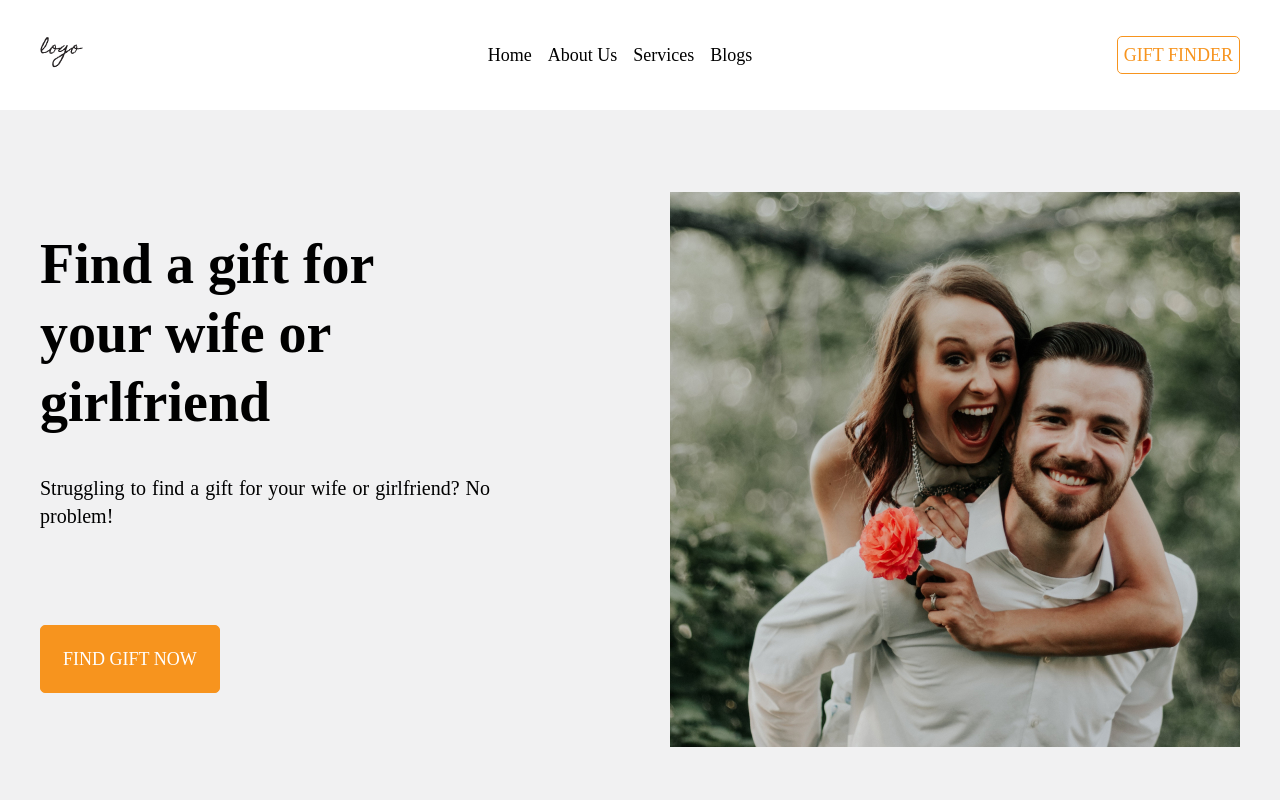
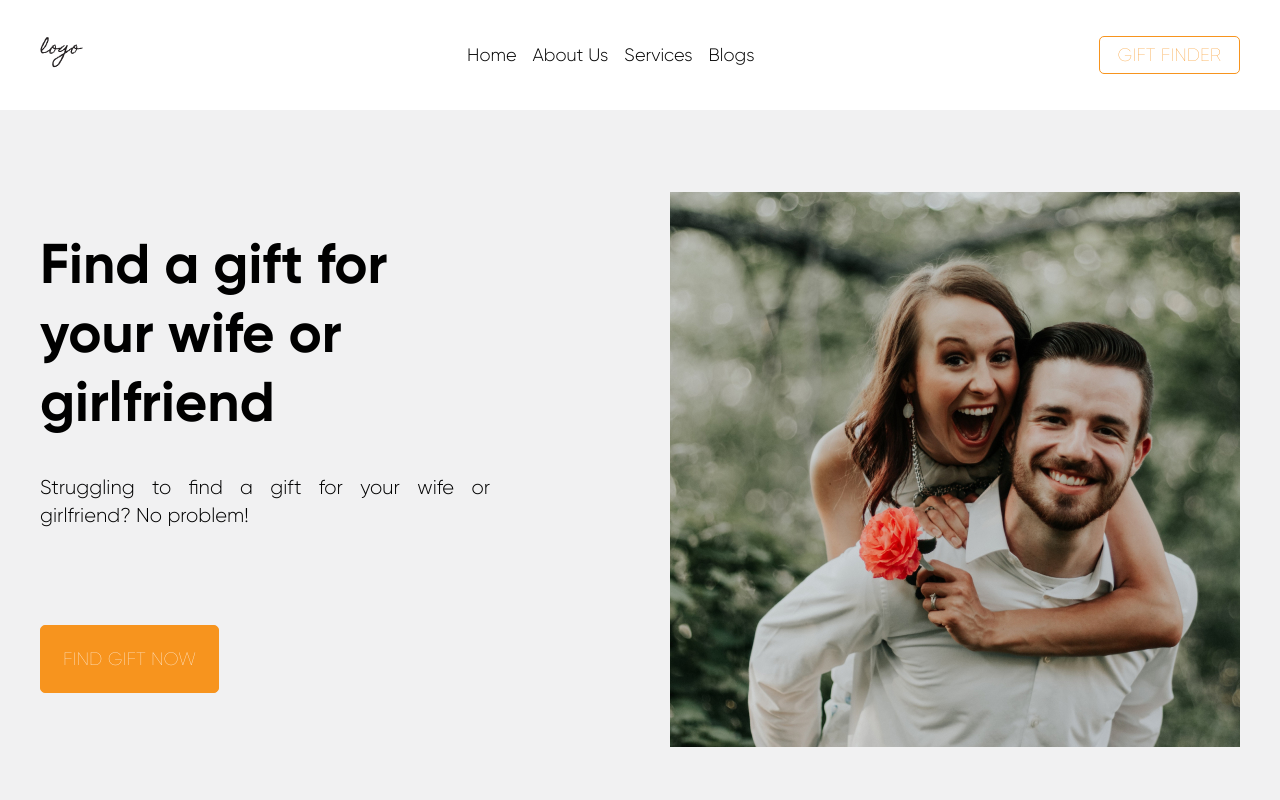
Before and after one commit to Markus-Polo/Wedding, a website: page index.html in a window 1280 px wide. Shown: the top 800 px of the page. Drawn offline with nearby package versions, Linux system fonts and the light colour scheme.

Commit message:
add fonts

```diff
--- a/index.html
+++ b/index.html
@@ -60,7 +60,7 @@
       <section class="how-we-work-section">
         <div class="container hero-flex">
           <div class="max-width-570">
-            <img src="images/how-we-work-img.jpg" alt="" />
+            <img src="images/how_we_work-img.jpg" alt="" />
           </div>
           <div class="how-we-work-content">
             <h2 class="title-2">How we work</h2>
--- a/main.css
+++ b/main.css
@@ -1,3 +1,31 @@
+@font-face {
+  font-family: gilroy;
+  font-style: normal;
+  font-weight: 300;
+  font-display: swap;
+  /* stylelint-disable-next-line function-url-quotes */
+  src: url(fonts/gilroy-thin.woff);
+}
+@font-face {
+  font-family: gilroy;
+  font-style: normal;
+  font-weight: 400;
+  font-display: swap;
+  /* stylelint-disable-next-line function-url-quotes */
+  src: url(fonts/gilroy-light.woff);
+}
+@font-face {
+  font-family: gilroy;
+  font-style: normal;
+  font-weight: 700;
+  font-display: swap;
+  /* stylelint-disable-next-line function-url-quotes */
+  src: url(fonts/gilroy-bold.woff);
+}
+
+body {
+  font-family: gilroy, sans-serif;
+}
 ul {
   margin: 0;
   list-style-type: none;
@@ -6,6 +34,7 @@ img {
   max-width: 100%;
 }
 button {
+  font-weight: 300;
   cursor: pointer;
 }
 a {
@@ -52,6 +81,7 @@ a {
 
 .title-1 {
   font-size: 32px;
+  font-weight: 700;
   line-height: 69px;
 }
 
@@ -92,6 +122,7 @@ a {
   text-align: justify;
 }
 .button-primary {
+  padding: 4px 18px;
   border: 1px solid #f7941e;
   border-radius: 5px;
   background-color: white;
```
Also changed, not shown: fonts/gilroy-bold.woff (added), fonts/gilroy-light.woff (added), fonts/gilroy-thin.woff (added), 2 other files.
